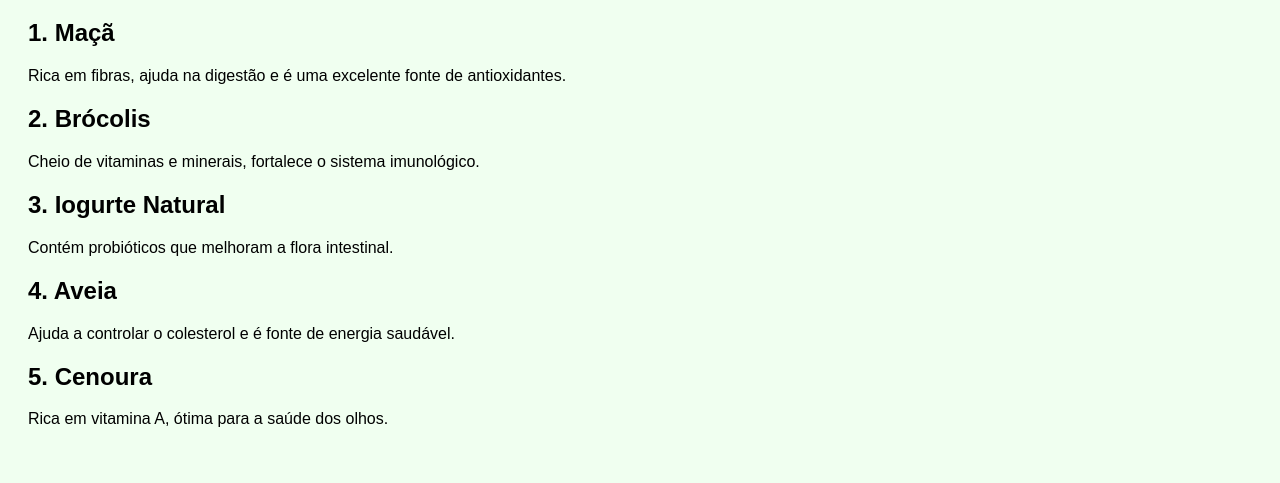
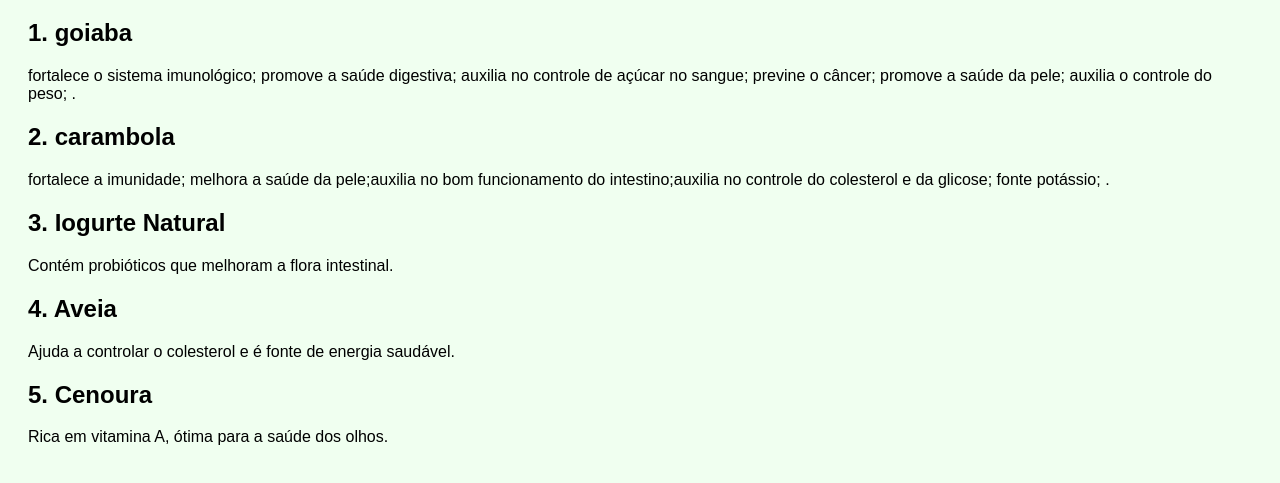
Before and after one commit to biazmont/alimentos-saudaveis4, a plain HTML site: page index.html in a window 1280 px wide. Shown: the part 89-572 px from the top of the page. Drawn offline with Linux system fonts and the light colour scheme.

Commit message:
adptaçãio do texto

```diff
--- a/index.html
+++ b/index.html
@@ -21,13 +21,15 @@
   <h1>5 Alimentos Saudáveis</h1>
 
   <div class="alimento">
-    <h2>1. Maçã</h2>
-    <p>Rica em fibras, ajuda na digestão e é uma excelente fonte de antioxidantes.</p>
+    <h2>1. goiaba</h2>
+    <p> fortalece o sistema imunológico; promove a saúde digestiva; auxilia no controle de açúcar no sangue; previne o câncer; promove a saúde da pele; auxilia o controle do peso;
+.</p>
   </div>
 
   <div class="alimento">
-    <h2>2. Brócolis</h2>
-    <p>Cheio de vitaminas e minerais, fortalece o sistema imunológico.</p>
+    <h2>2. carambola</h2>
+    <p>fortalece a imunidade; melhora a saúde da pele;auxilia no bom funcionamento do intestino;auxilia no controle do colesterol e da glicose; fonte potássio;
+.</p>
   </div>
 
   <div class="alimento">
```
